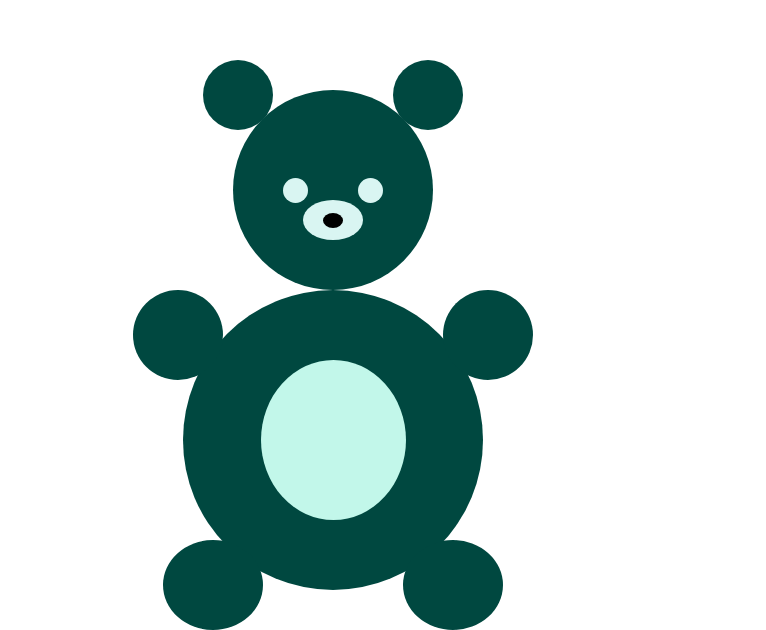
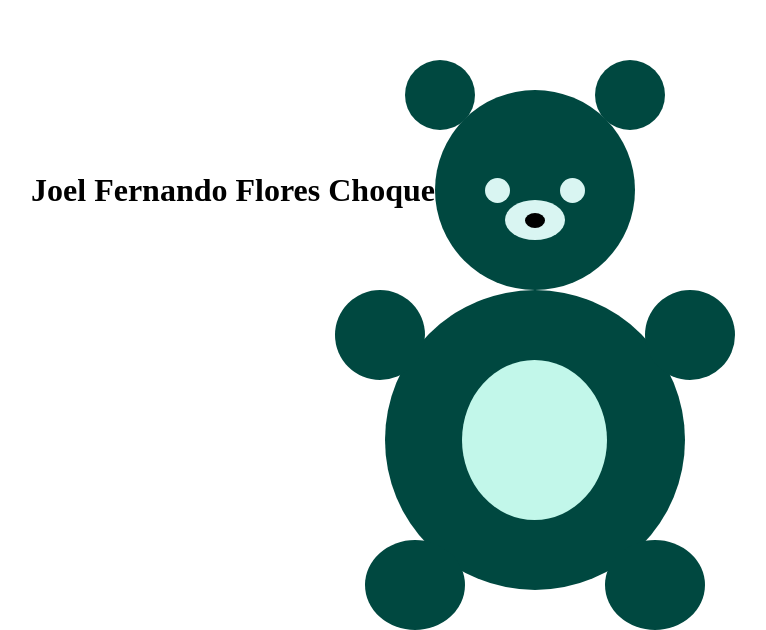
Before and after one commit to JoelFlC/Tarea2-septiembre-03, a plain HTML site: page index.html in a window 1280 px wide. Shown: the part 210-840 px from the top of the page, without its empty margins (307-1073 px from the left). Drawn offline with Linux system fonts and the light colour scheme.

Commit message:
Update nombre

```diff
--- a/index.html
+++ b/index.html
@@ -7,6 +7,7 @@
     <title>Osito</title>
 </head>
 <body>
+    <h1>Joel Fernando Flores Choque</h1>
     <div class="contenedor">
         <div class="oreja oreja-izquierda"></div>
         <div class="oreja oreja-derecha"></div>
```
